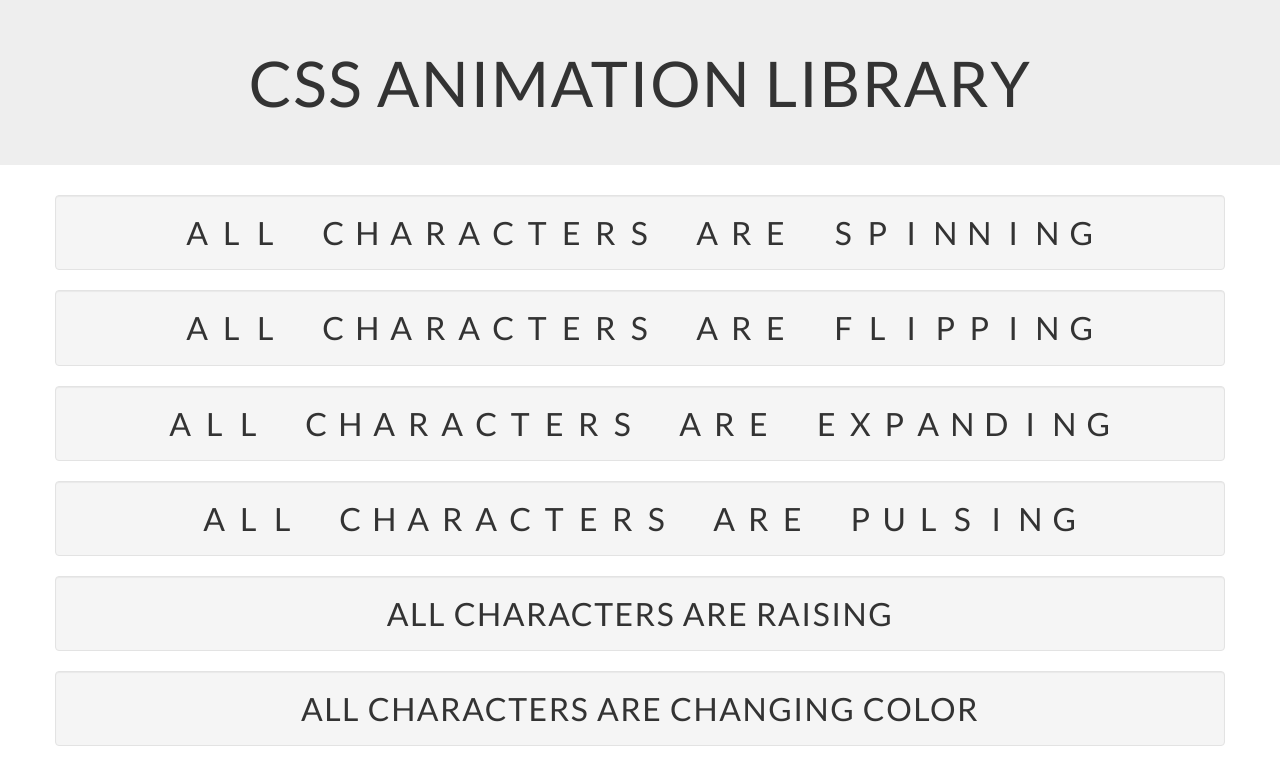
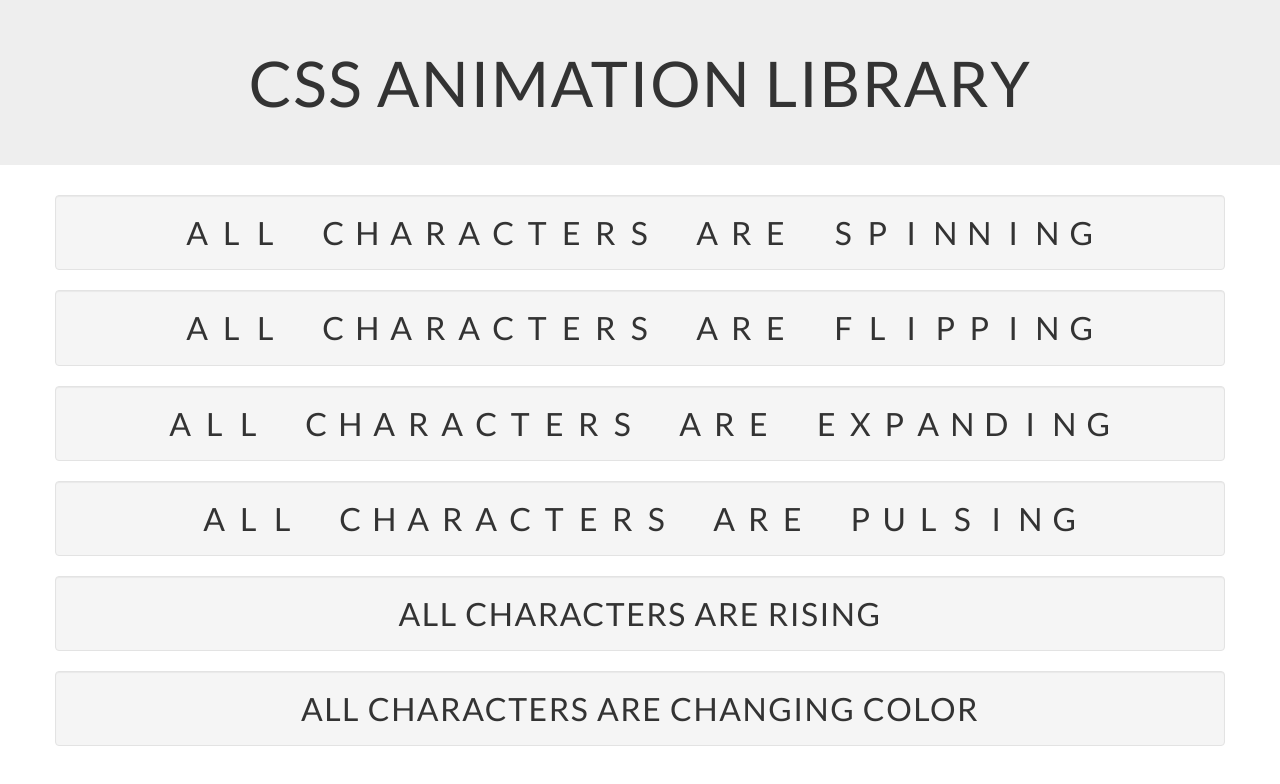
Before and after one commit to biswarupchakravarty/bro, a plain HTML site: page index.html in a window 1280 px wide. Drawn offline with nearby package versions, Linux system fonts and the light colour scheme.

Commit message:
Spelling fix

```diff
--- a/index.html
+++ b/index.html
@@ -30,7 +30,7 @@
       <h3 class="well center-align bro-text-pulse bro-split-into-chars">All Characters Are Pulsing</h3>
     </div>
     <div class="row">
-      <h3 class="well center-align bro-text-raise">All Characters Are Raising</h3>
+      <h3 class="well center-align bro-text-raise">All Characters Are Rising</h3>
     </div>
     <div class="row">
       <h3 class="well center-align bro-chameleon">All Characters Are Changing Color</h3>
```
